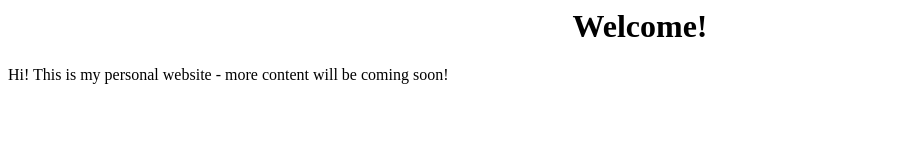
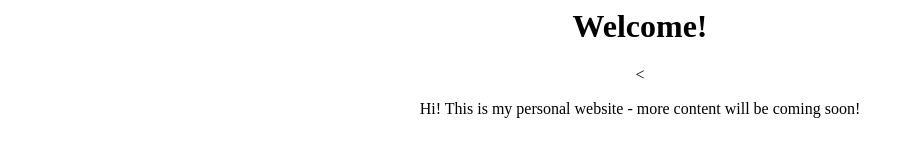
Before and after one commit to TheSquareBag/thesquarebag.github.io, a plain HTML site: page index.html in a window 1280 px wide. Shown: the whole page, without its empty margins (0-914 px from the left). Drawn offline with Linux system fonts and the light colour scheme.

Commit message:
Update index.html
inputting the opening paragraph and future content in the center tag.

```diff
--- a/index.html
+++ b/index.html
@@ -4,7 +4,9 @@
     <title>TheSquareBag</title>
   </head>
   <body>
-    <center><span><bold><h1>Welcome!</h1></bold></span></center>
-    <p>Hi! This is my personal website - more content will be coming soon!</p>
+    <center>
+      <span><bold><h1>Welcome!</h1></bold></span><
+      <p>Hi! This is my personal website - more content will be coming soon!</p>
+    </center>
   </body>
 </html>
```
